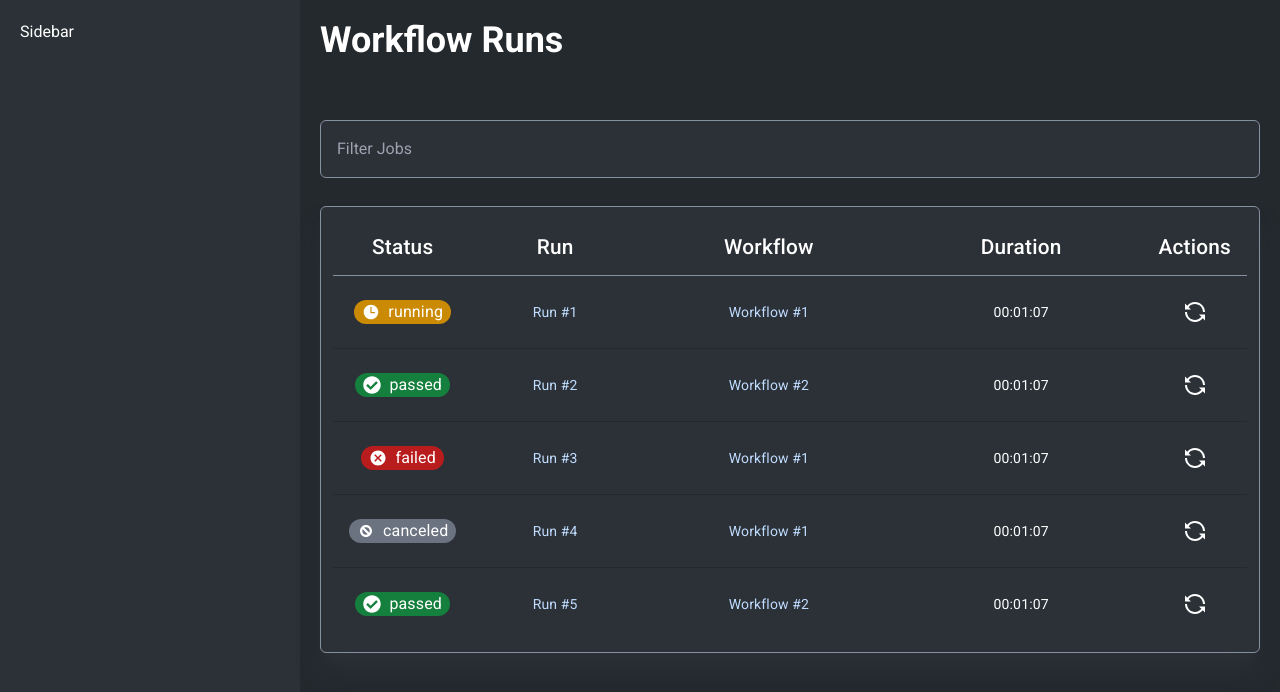
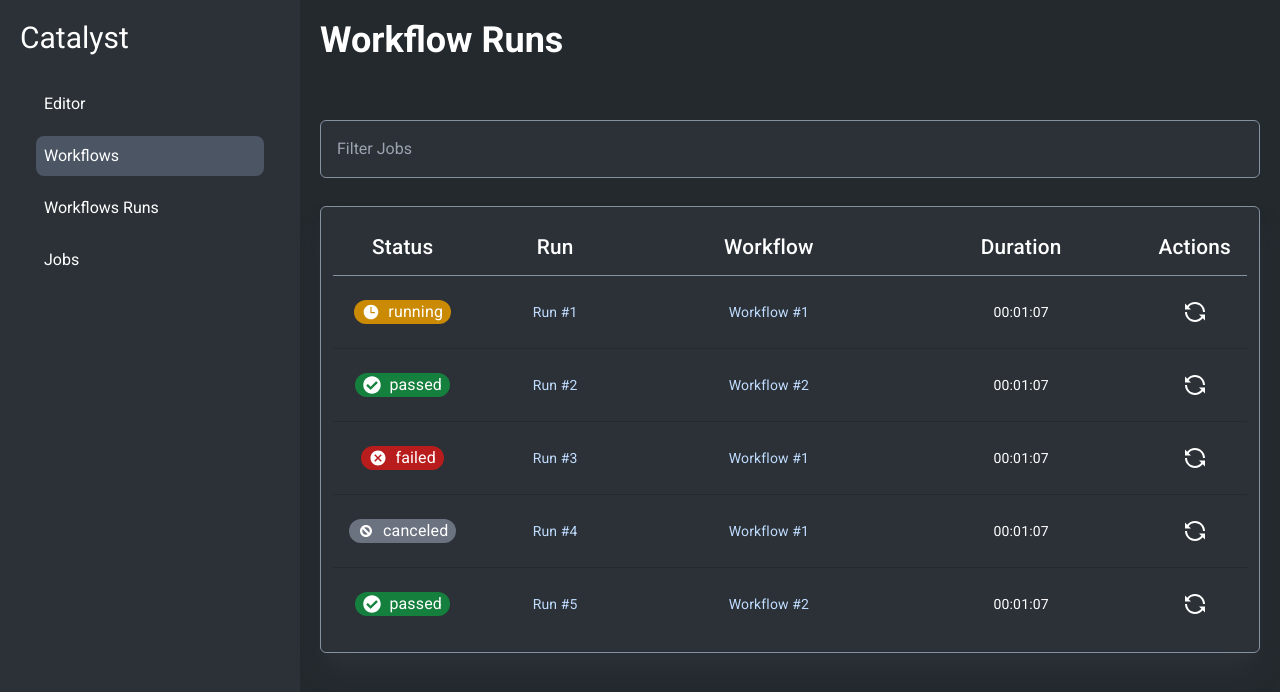
Before and after one commit to catalyst-ci-cd/catalyst-frontend, a React (Vite) app: page /dashboard in a window 1280 px wide. Shown: the top 692 px of the page. Built offline with nearby package versions, Linux system fonts and the light colour scheme; no server answers.

Commit message:
Build Sidebar for large screens

```diff
--- a/src/pages/Dashboard/Sidebar.tsx
+++ b/src/pages/Dashboard/Sidebar.tsx
@@ -1,7 +1,38 @@
-import React from 'react';
+import { useState } from 'react';
+import { Link } from 'react-router-dom';
+
+const pages = [
+  { name: 'Editor', path: '/dashboard/editor' },
+  { name: 'Workflows', path: '/dashboard/workflows' },
+  { name: 'Workflows Runs', path: '/dashboard/' },
+  { name: 'Jobs', path: '/dashboard/jobs/' },
+];
 
 const Sidebar = () => {
-  return <div className="p-5 w-[300px] bg-secondary text-white">Sidebar</div>;
+  const [selectedPage, setSelectedPage] = useState<string>('Workflows');
+  return (
+    <div className="p-5 w-[300px] bg-secondary text-white">
+      <h3>Catalyst</h3>
+      <ul className="p-4">
+        {pages.map(page => (
+          <li
+            key={page.name}
+            className={`p-2 my-3 rounded-lg ${
+              selectedPage === page.name ? 'bg-gray-600' : 'hover:bg-gray-700'
+            }`}
+          >
+            <Link
+              to={page.path}
+              className="cursor-pointer w-full block"
+              onClick={() => setSelectedPage(page.name)}
+            >
+              {page.name}
+            </Link>
+          </li>
+        ))}
+      </ul>
+    </div>
+  );
 };
 
 export default Sidebar;
```
